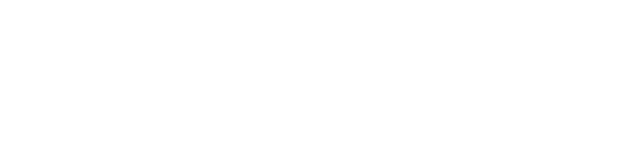
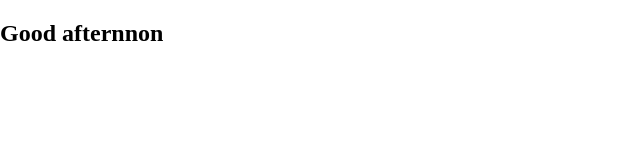
Before and after one commit to sbokowski/template-test, a plain HTML site: page index.html in a window 1280 px wide. Shown: the whole page, without its empty margins (0-640 px from the left). Drawn offline with Linux system fonts and the light colour scheme.

Commit message:
Good Afternoon

```diff
--- a/index.html
+++ b/index.html
@@ -21,6 +21,7 @@
     <link rel="stylesheet" href="style.css" />
   </head>
   <body>
+    <h2>Good afternnon</h2>
     <!--  Scripot  -->
     <script src="script.js"></script>
   </body>
```
